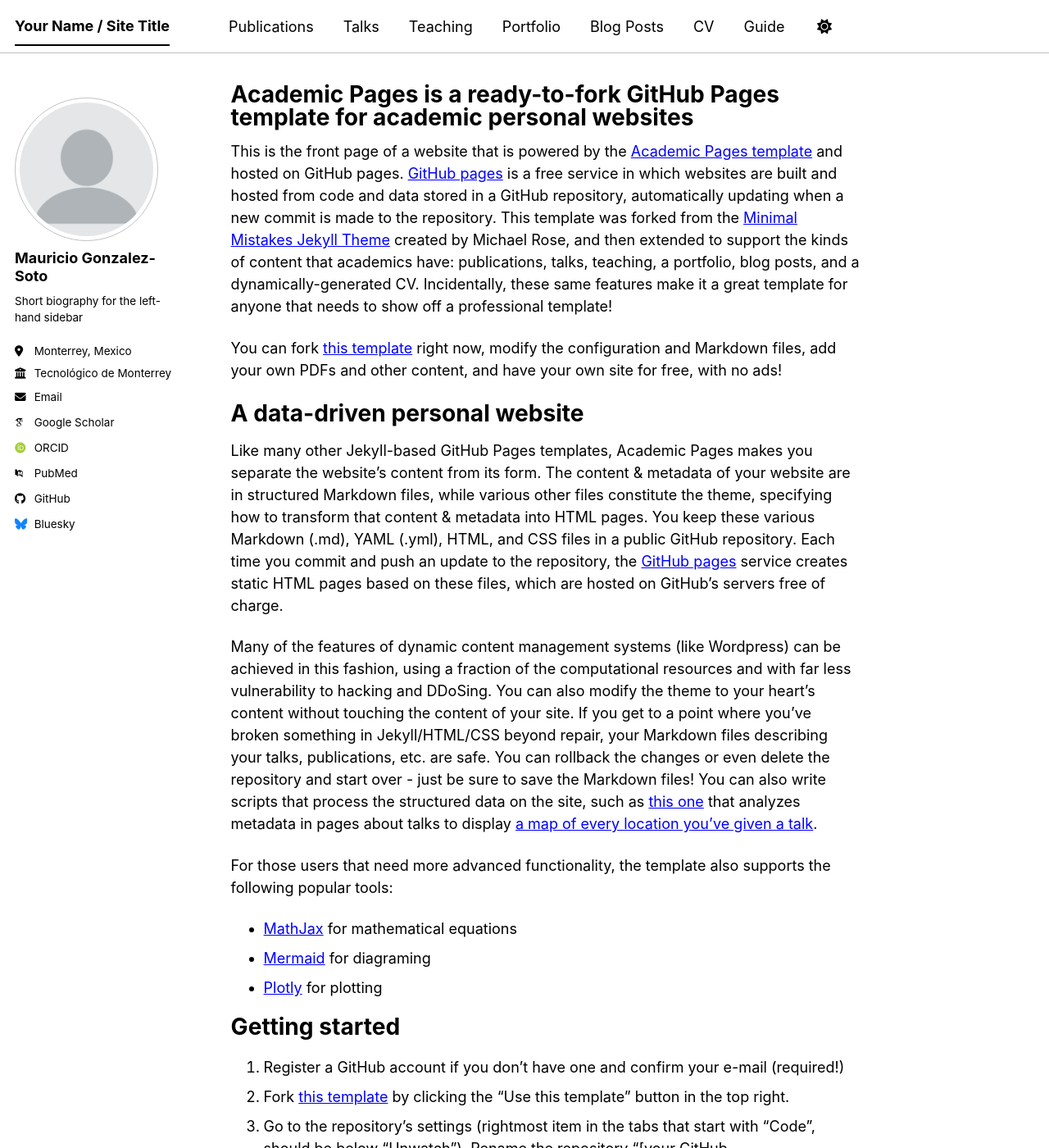
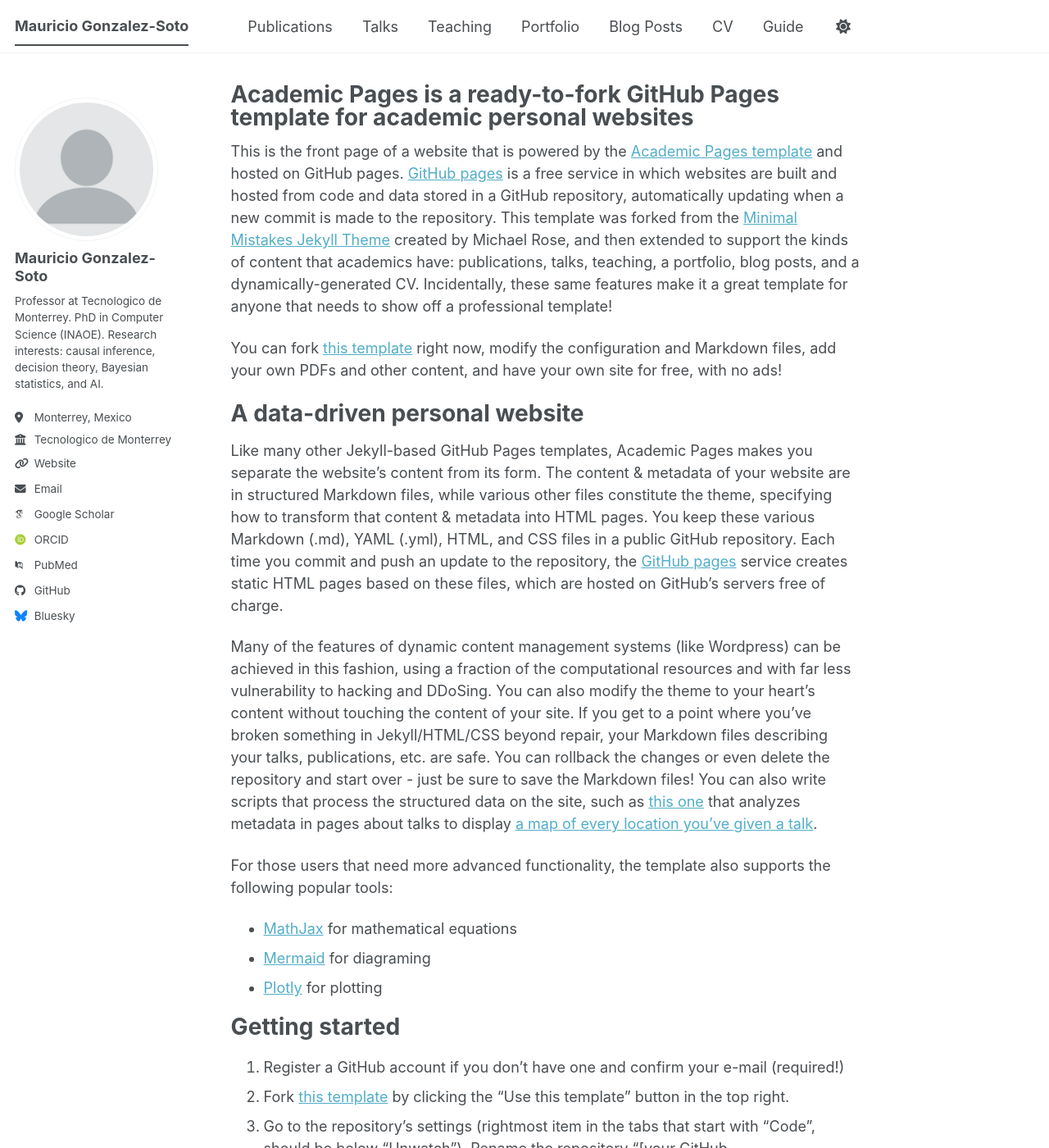
Before and after one commit to MauricioGS99/mauricio_gzz-soto, a Jekyll site: the page built from _pages/about.md, in a window 1280 px wide and 1400 px high. Shown: the whole window at 82% size. Built offline with Jekyll 4.4.1, drawn with Linux system fonts in a browser that asks for light colours; some web fonts are replaced; a script bundle is joined from its source files by our own code; library files that are not in the unit come from our copies.

Commit message:
Update _config.yml

```diff
--- a/_config.yml
+++ b/_config.yml
@@ -7,30 +7,35 @@
 # server process.
 
 # Basic Site Settings
-locale                   : "en-US"
-site_theme               : "contrast" # The available themes options are "default", "air", "sunrise", "mint", "dirt" and "contrast"
-title                    : "Your Name / Site Title"
-title_separator          : "-"
-name                     : &name "Mauricio Gonzalez-Soto"
-description              : &description "Computer Science professor at Tec de Monterrey"   # Update this with a general description of your site, this is the default if not overridden by a page
-url                      : https://mauriciogs99.github.io/mauricio_gzz-soto/ # The base hostname & protocol for your site e.g. "https://[your GitHub username].github.io",
-                                                           # or if you already have some other page hosted on Github then use "https://[your GitHub username].github.io/[Your Repo Name]"
-baseurl                  : ""
-repository               : "mauricio_gzz-soto.github.io"
+locale:          "en-US"    # o "es-MX" si prefieres en español
+title:           "Mauricio Gonzalez-Soto"
+title_separator: "-"
+name:            &name "Mauricio Gonzalez-Soto"
+description:     &description "Professor at Tecnologico de Monterrey. Research in causal inference, decision theory, and Bayesian statistics."
+url:             "https://mauriciogs99.github.io"
+baseurl:         ""  # cambia a "" si renombras el repo
+repository:      "/MauricioGS99/MauricioGS99.github.io"
 
 # Site Author - The following control what appear as part of the author content on the side bar.
 #               If a field is blank the icon and link will not appear, otherwise it will be shown.
 #               Additional customization can be done by editing /_includes/author-profile.html
 author:
-  # Biographic information
-  avatar           : "profile.png"
-  name             : "Mauricio Gonzalez-Soto"
-  pronouns         : # example: "she/her"
-  bio              : "Short biography for the left-hand sidebar"
-  location         : "Monterrey, Mexico"
-  employer         : "Tecnológico de Monterrey"
-  uri              : # URL
-  email            : "mauricio.gonzalez.soto@tec.mx"
+  avatar:        "profile.png"
+  name:          "Mauricio Gonzalez-Soto"
+  pronouns:      # dejalo vacio o pon lo que quieras
+  bio:           "Professor at Tecnologico de Monterrey. PhD in Computer Science (INAOE). Research interests: causal inference, decision theory, Bayesian statistics, and AI."
+  location:      "Monterrey, Mexico"
+  employer:      "Tecnologico de Monterrey"
+  uri:           "https://research.tec.mx/vivo-tec/display/PID_506991"
+  email:         "mauricio.gonzalez.soto@tec.mx"
+  # --- Redes sociales: ELIMINA o COMENTA las que NO uses ---
+
+  github:        "MauricioGS99"  # <-- CAMBIAR de "academicpages"
+  googlescholar: "https://scholar.google.com/citations?user=PS_CX0AAAAAJ"
+  orcid:         "https://orcid.org/0000-0003-2668-9013"
+  pubmed:        # ELIMINA si no tienes PubMed propio
+  linkedin:      # agrega si tienes
+  twitter:       # agrega si tienes (ahora X)
 
   # Academic websites
   academia         : # URL
```
